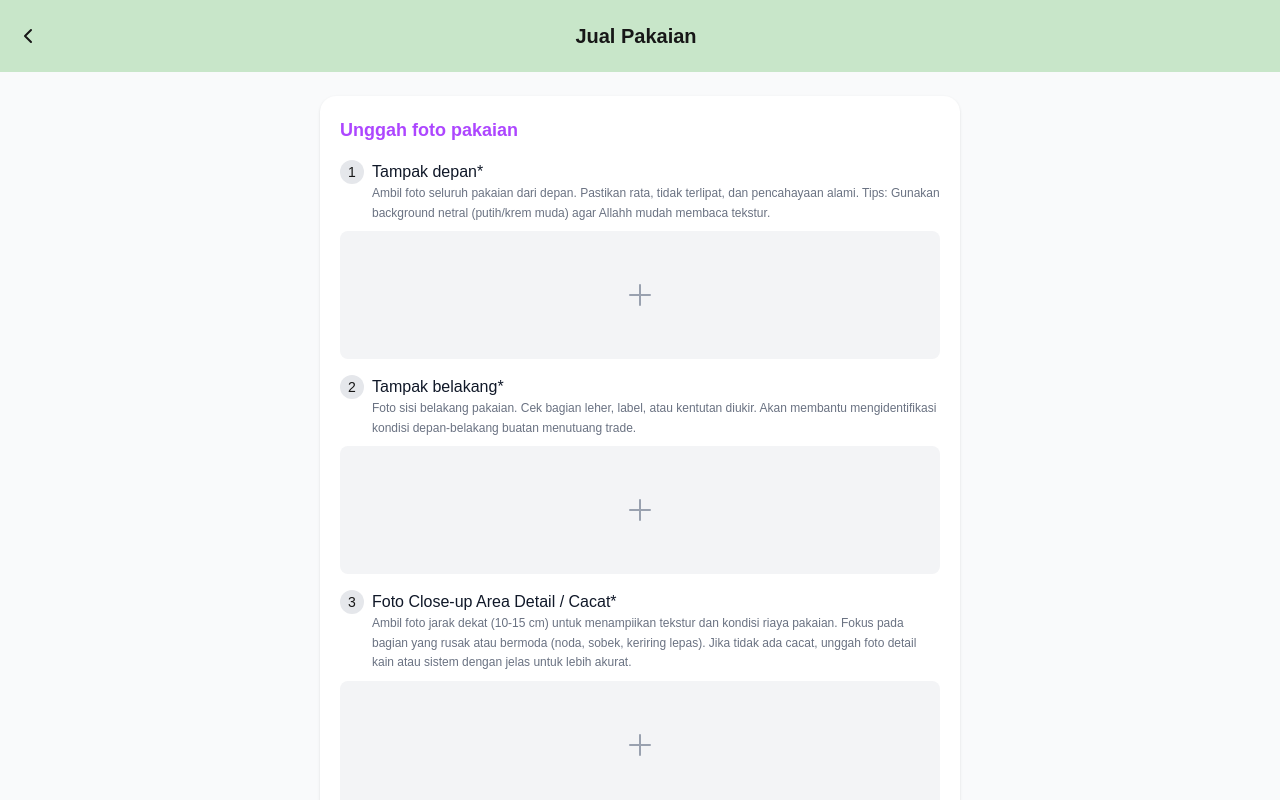
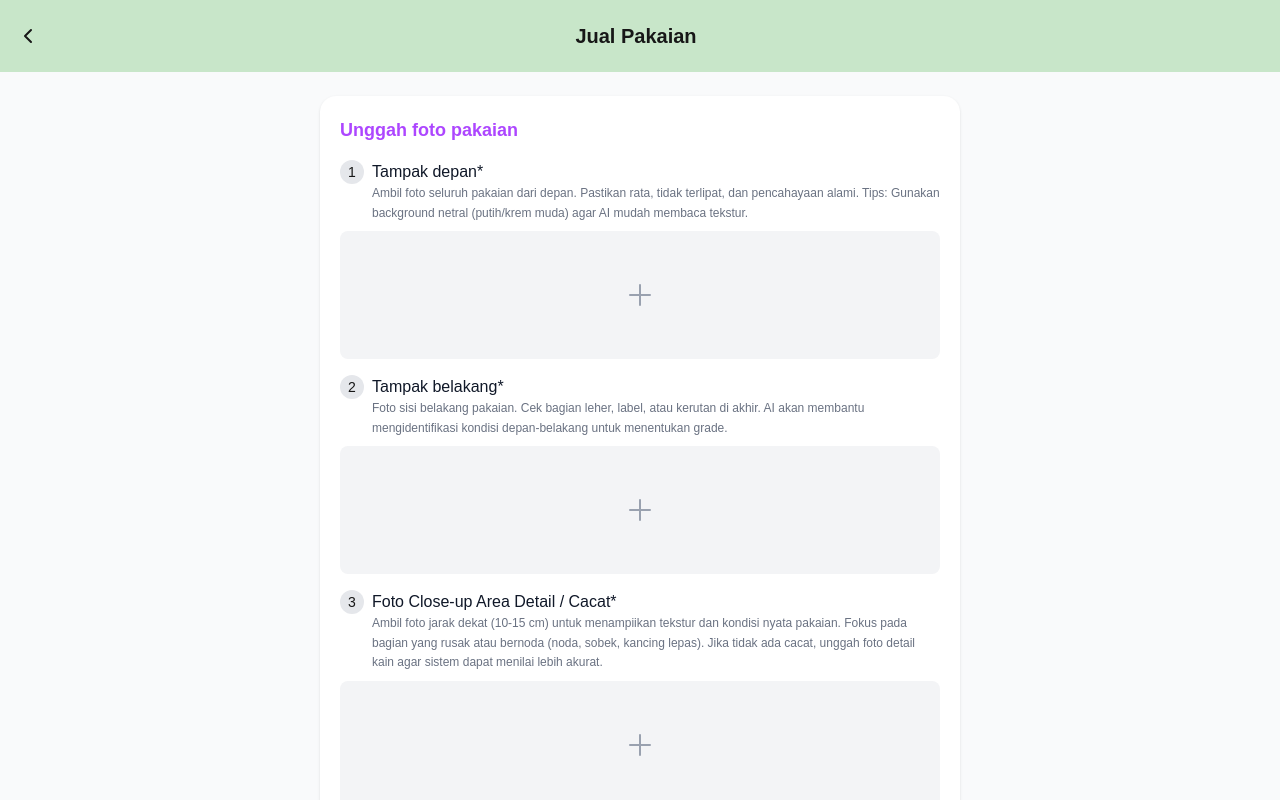
Before and after one commit to greeyash/rewear-app, a Next.js app: page /product/upload in a window 1280 px wide. Shown: the top 800 px of the page. Built offline with nearby package versions, Linux system fonts and the light colour scheme.

Commit message:
fix description text for photo

```diff
--- a/app/product/upload/page.tsx
+++ b/app/product/upload/page.tsx
@@ -157,21 +157,21 @@ export default function SellClothingForm() {
           <PhotoUploadBox
             type="front"
             title="Tampak depan*"
-            description="Ambil foto seluruh pakaian dari depan. Pastikan rata, tidak terlipat, dan pencahayaan alami. Tips: Gunakan background netral (putih/krem muda) agar Allahh mudah membaca tekstur."
+            description="Ambil foto seluruh pakaian dari depan. Pastikan rata, tidak terlipat, dan pencahayaan alami. Tips: Gunakan background netral (putih/krem muda) agar AI mudah membaca tekstur."
             photo={photos.front}
           />
 
           <PhotoUploadBox
             type="back"
             title="Tampak belakang*"
-            description="Foto sisi belakang pakaian. Cek bagian leher, label, atau kentutan diukir. Akan membantu mengidentifikasi kondisi depan-belakang buatan menutuang trade."
+            description="Foto sisi belakang pakaian. Cek bagian leher, label, atau kerutan di akhir. AI akan membantu mengidentifikasi kondisi depan-belakang untuk menentukan grade."
             photo={photos.back}
           />
 
           <PhotoUploadBox
             type="detail"
             title="Foto Close-up Area Detail / Cacat*"
-            description="Ambil foto jarak dekat (10-15 cm) untuk menampiikan tekstur dan kondisi riaya pakaian. Fokus pada bagian yang rusak atau bermoda (noda, sobek, keriring lepas). Jika tidak ada cacat, unggah foto detail kain atau sistem dengan jelas untuk lebih akurat."
+            description="Ambil foto jarak dekat (10-15 cm) untuk menampiikan tekstur dan kondisi nyata pakaian. Fokus pada bagian yang rusak atau bernoda (noda, sobek, kancing lepas). Jika tidak ada cacat, unggah foto detail kain agar sistem dapat menilai lebih akurat."
             photo={photos.detail}
           />
 
```
